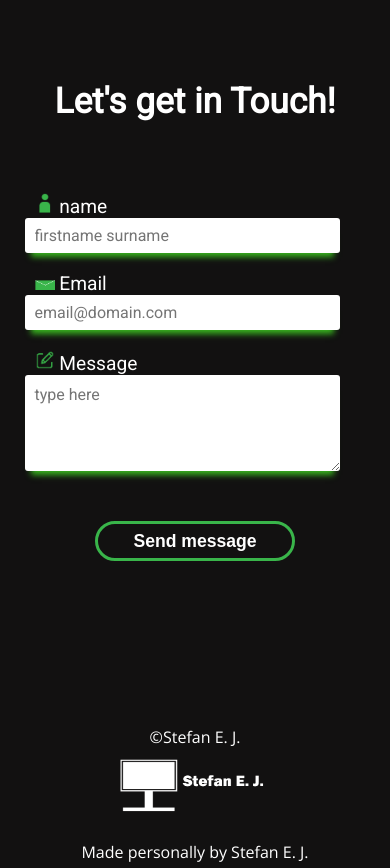
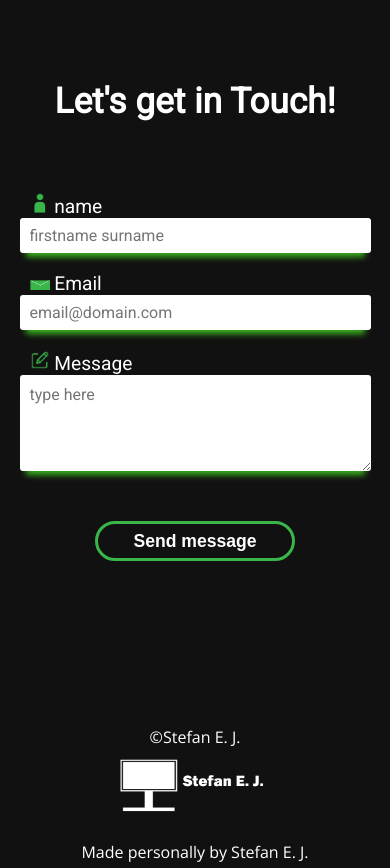
Before and after one commit to sej3686/vue-portfolio, a Vue app: page / in a window 390 px wide. Shown: the part 8040-8908 px from the top of the page. Built offline with nearby package versions, Linux system fonts and the light colour scheme.

Commit message:
fixed contact form responsive

```diff
--- a/src/assets/sass/responsive.scss
+++ b/src/assets/sass/responsive.scss
@@ -460,22 +460,21 @@ $darkGreenColor: #228a30;
 
   //Contact
   #contact {
-
     .contact-container {
       .form-box {
-        box-sizing: border-box;
-        width: 100%;
+        width: 90%;
+        margin: 0 auto;
+        display: flex;
+        flex-direction: column;
+        align-items: center;
 
         .field {
-          margin-left: 10px;
-          width: 90%;
+          width: 100%;
+          margin-left: 0;
 
-          input {
-            width: 90%;
-          }
-
+          input,
           textarea {
-            width: 90%;
+            width: 100%;
           }
         }
       }
@@ -539,4 +538,13 @@ $darkGreenColor: #228a30;
       }
     }
   }
+
+  #projects {
+
+    .project-wrapper {
+      .project {
+        width: 115%;
+      }
+    }
+  }
 }
```
